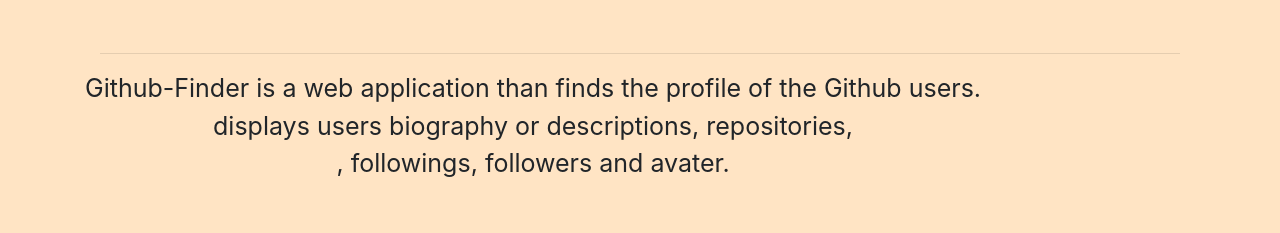
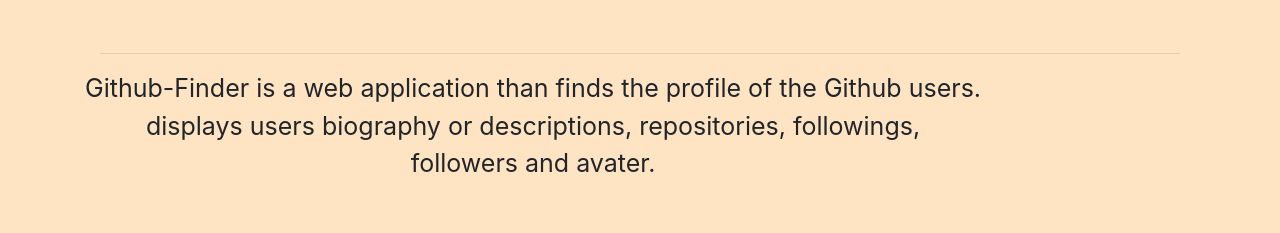
Before and after one commit to Samwelrangili/Github-Finder, an Angular app: page / in a window 1280 px wide. Shown: the part 146-379 px from the top of the page. Built offline with nearby package versions, Linux system fonts and the light colour scheme; no server answers.

Commit message:
made some changes

```diff
--- a/src/app/profile/profile.component.css
+++ b/src/app/profile/profile.component.css
@@ -1,3 +1,4 @@
+
 .describe{
     text-align: center;
     font-size: 25px;
--- a/src/app/profile/profile.component.html
+++ b/src/app/profile/profile.component.html
@@ -21,7 +21,7 @@
     <div class="row">
     <div class="describe">
       <p>Github-Finder is a web application than finds the profile of the Github users. <br>displays users
-        biography or descriptions, repositories, <br>, followings, followers and avater.</p>
+        biography or descriptions, repositories, followings, <br>followers and avater.</p>
     </div>
   </div>
     <br><br>
```
